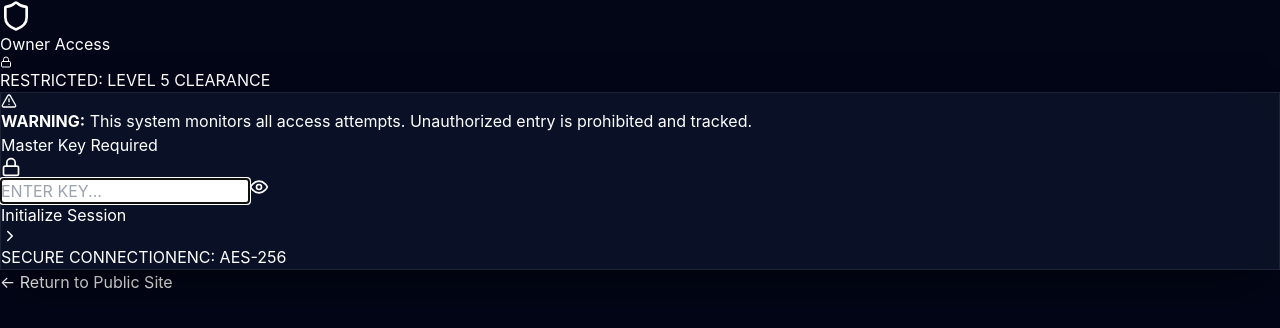
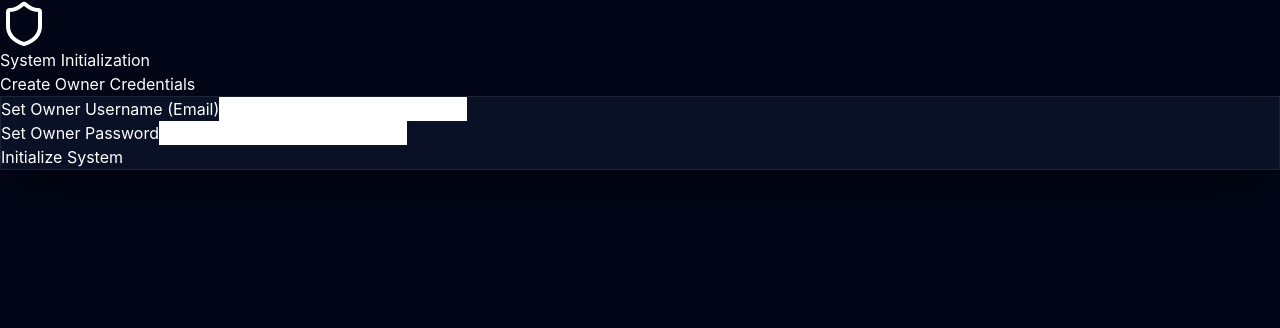
Before and after one commit to SAHJONY/FrontDesk-Agents-LLC-Completed, a Next.js app: page /owner in a window 1280 px wide. Shown: the top 328 px of the page. Built offline with nearby package versions, Linux system fonts and the light colour scheme.

Commit message:
feat: Added dynamic credential setup for Owner Login - allows user to set username/password

```diff
--- a/app/owner/page.tsx
+++ b/app/owner/page.tsx
@@ -5,29 +5,56 @@ import { motion } from 'framer-motion';
 import { Shield, Lock, AlertTriangle, Fingerprint, ChevronRight, Eye, EyeOff } from 'lucide-react';
 
 export default function OwnerLogin() {
+  const [username, setUsername] = useState('');
   const [password, setPassword] = useState('');
   const [error, setError] = useState('');
   const [loading, setLoading] = useState(false);
   const [showPassword, setShowPassword] = useState(false);
   const [mounted, setMounted] = useState(false);
+  const [isSetup, setIsSetup] = useState(false);
 
-  useEffect(() => { setMounted(true); }, []);
+  useEffect(() => {
+    setMounted(true);
+    // Check if credentials are already set
+    if (typeof window !== 'undefined') {
+      const storedUser = localStorage.getItem('owner_username');
+      const storedPass = localStorage.getItem('owner_password');
+      if (storedUser && storedPass) {
+        setIsSetup(true);
+        setUsername(storedUser);
+        // For security, we don't store the password in plain text in state,
+        // but we acknowledge the setup exists.
+      }
+    }
+  }, []);
+
+  const handleSetup = (e: React.FormEvent) => {
+    e.preventDefault();
+    if (typeof window !== 'undefined') {
+      localStorage.setItem('owner_username', username);
+      localStorage.setItem('owner_password', password);
+      setIsSetup(true);
+      setError('');
+    }
+  };
 
   const handleOwnerLogin = (e: React.FormEvent) => {
     e.preventDefault();
     setLoading(true);
     setError('');
 
-    // Simulate heavy security check
+    // Get stored credentials
+    const storedUser = typeof window !== 'undefined' ? localStorage.getItem('owner_username') : null;
+    const storedPass = typeof window !== 'undefined' ? localStorage.getItem('owner_password') : null;
+
     setTimeout(() => {
-      // MASTER KEY CHECK
-      if (password === 'SAHJONY2024' || password === 'owner') {
+      if (username === storedUser && password === storedPass) {
         if (typeof window !== 'undefined') {
           localStorage.setItem('owner_auth', 'true');
           window.location.href = '/owner/dashboard';
         }
       } else {
-        setError('ACCESS DENIED: Invalid Master Key');
+        setError('ACCESS DENIED: Invalid Credentials');
         setLoading(false);
       }
     }, 800);
@@ -35,6 +62,36 @@ export default function OwnerLogin() {
 
   if (!mounted) return null;
 
+  // --- SETUP MODE (If no credentials exist) ---
+  if (!isSetup) {
+    return (
+      <div className="min-h-screen bg-black text-white flex items-center justify-center p-4 relative overflow-hidden font-mono">
+        <div className="absolute inset-0 z-0 bg-[linear-gradient(rgba(220,38,38,0.05)_1px,transparent_1px),linear-gradient(90deg,rgba(220,38,38,0.05)_1px,transparent_1px)] bg-[size:40px_40px]" />
+        <div className="relative z-10 w-full max-w-lg">
+          <div className="text-center mb-8">
+            <Shield className="text-red-500 mx-auto mb-4" size={48} />
+            <h1 className="text-3xl font-bold uppercase tracking-widest">System Initialization</h1>
+            <p className="text-red-500/80 text-sm mt-2">Create Owner Credentials</p>
+          </div>
+          <div className="glass-panel p-8 rounded-none border border-red-900/50 bg-black/80">
+            <form onSubmit={handleSetup} className="space-y-6">
+              <div>
+                <label className="block text-xs font-bold text-red-500/80 uppercase mb-2">Set Owner Username (Email)</label>
+                <input type="email" value={username} onChange={e => setUsername(e.target.value)} className="w-full bg-black border border-red-900/50 p-3 text-white focus:border-red-500 outline-none" required />
+              </div>
+              <div>
+                <label className="block text-xs font-bold text-red-500/80 uppercase mb-2">Set Owner Password</label>
+                <input type="password" value={password} onChange={e => setPassword(e.target.value)} className="w-full bg-black border border-red-900/50 p-3 text-white focus:border-red-500 outline-none" required />
+              </div>
+              <button className="w-full bg-red-900/20 border border-red-800 text-red-500 font-bold py-4 uppercase hover:bg-red-900/40">Initialize System</button>
+            </form>
+          </div>
+        </div>
+      </div>
+    );
+  }
+
+  // --- LOGIN MODE (Normal Operation) ---
   return (
     <div className="min-h-screen bg-black text-white flex items-center justify-center p-4 relative overflow-hidden font-mono">
       {/* Background: Aggressive Red/Black Grid */}
@@ -69,7 +126,22 @@ export default function OwnerLogin() {
             </div>
 
             <div>
-              <label className="block text-xs font-bold text-red-500/80 uppercase tracking-wider mb-2">Master Key Required</label>
+              <label className="block text-xs font-bold text-red-500/80 uppercase tracking-wider mb-2">Owner Username</label>
+              <div className="relative group">
+                <Lock className="absolute left-4 top-3.5 text-red-900 group-focus-within:text-red-500 transition-colors" size={20} />
+                <input
+                  type="text"
+                  value={username}
+                  onChange={(e) => setUsername(e.target.value)}
+                  className="w-full bg-black border border-red-900/50 rounded-sm pl-12 pr-4 py-3.5 text-red-100 font-mono focus:outline-none focus:border-red-500 focus:ring-1 focus:ring-red-500 transition-all placeholder:text-red-900/50"
+                  placeholder="ENTER USERNAME..."
+                  autoFocus
+                />
+              </div>
+            </div>
+
+            <div>
+              <label className="block text-xs font-bold text-red-500/80 uppercase tracking-wider mb-2">Master Password</label>
               <div className="relative group">
                 <Lock className="absolute left-4 top-3.5 text-red-900 group-focus-within:text-red-500 transition-colors" size={20} />
                 <input
@@ -77,8 +149,7 @@ export default function OwnerLogin() {
                   value={password}
                   onChange={(e) => setPassword(e.target.value)}
                   className="w-full bg-black border border-red-900/50 rounded-sm pl-12 pr-12 py-3.5 text-red-100 font-mono focus:outline-none focus:border-red-500 focus:ring-1 focus:ring-red-500 transition-all placeholder:text-red-900/50"
-                  placeholder="ENTER KEY..."
-                  autoFocus
+                  placeholder="ENTER PASSWORD..."
                 />
                 <button
                   type="button"
@@ -103,14 +174,13 @@ export default function OwnerLogin() {
             >
               {loading ? (
                 <span className="flex items-center justify-center gap-2">
-                  <Fingerprint className="animate-spin" size={18} /> AUTHENTICATING...
+                  <Shield className="animate-spin" size={18} /> AUTHENTICATING...
                 </span>
               ) : (
                 <span className="flex items-center justify-center gap-2 group-hover:gap-3 transition-all">
                   Initialize Session <ChevronRight size={18} />
                 </span>
               )}
-              {/* Scanline effect */}
               <div className="absolute inset-0 bg-gradient-to-b from-transparent via-red-500/10 to-transparent translate-y-[-100%] group-hover:translate-y-[100%] transition-transform duration-700" />
             </button>
           </form>
```
